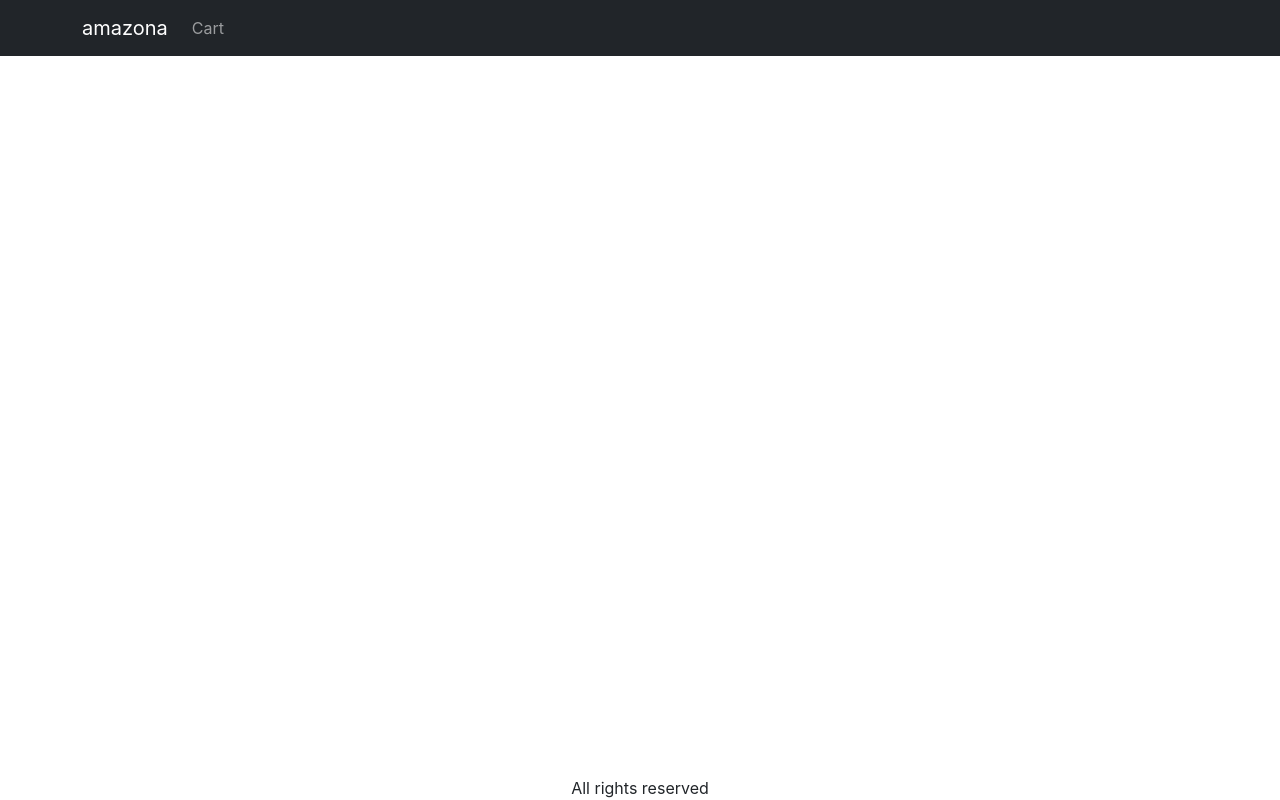
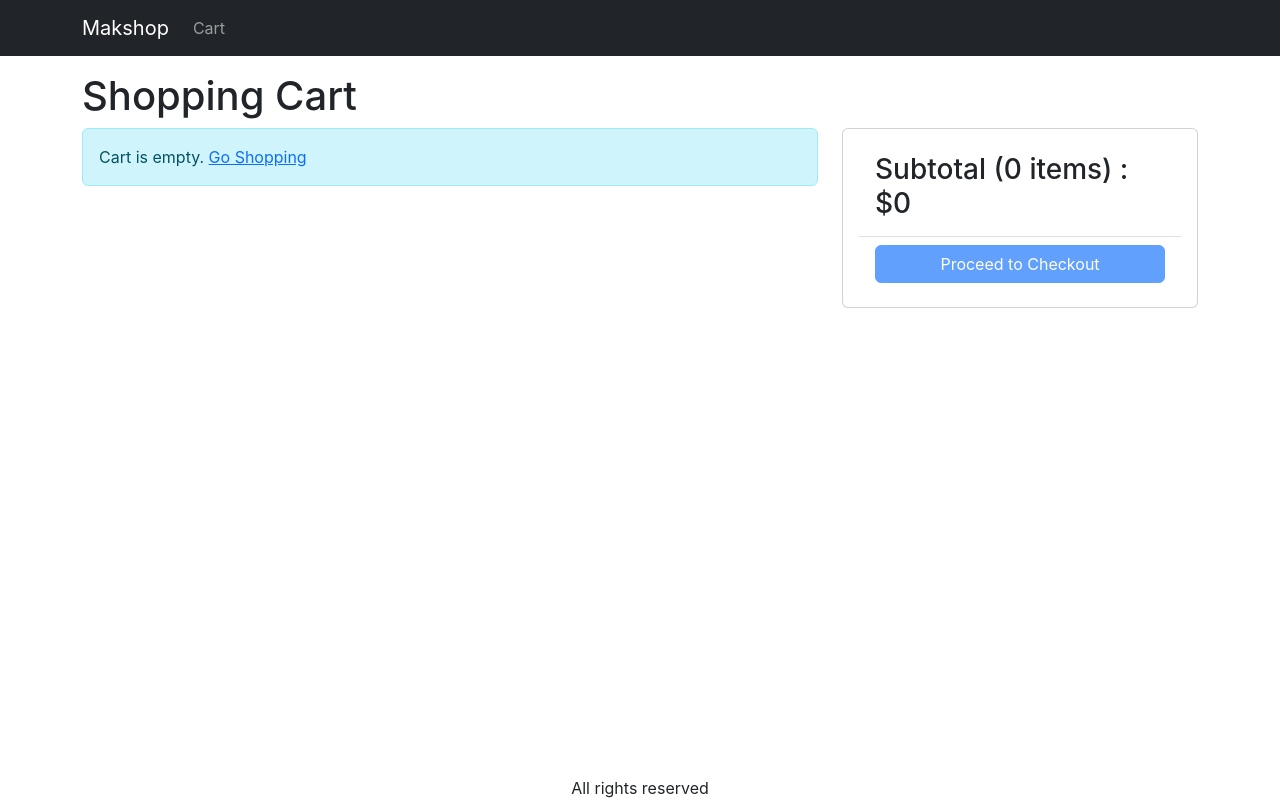
Before and after one commit to rashidkhalil13/Maskshop, a React (Create React App) app in the folder frontend/: page /cart in a window 1280 px wide. Built offline with nearby package versions, Linux system fonts and the light colour scheme.

Commit message:
cart screen, checkout button implemented

```diff
--- a/frontend/src/App.js
+++ b/frontend/src/App.js
@@ -8,6 +8,7 @@ import Container from 'react-bootstrap/Container';
 import { LinkContainer } from 'react-router-bootstrap';
 import { useContext } from 'react';
 import { Store } from './Store';
+import CartScreen from './screens/CartScreen';
 
 function App() {
   const { state } = useContext(Store);
@@ -19,7 +20,7 @@ function App() {
           <Navbar bg="dark" variant="dark">
             <Container>
               <LinkContainer to="/">
-                <Navbar.Brand>amazona</Navbar.Brand>
+                <Navbar.Brand>Makshop</Navbar.Brand>
               </LinkContainer>
               <Nav className="me-auto">
                 <Link to="/cart" className="nav-link">
@@ -38,6 +39,7 @@ function App() {
           <Container className="mt-3">
             <Routes>
               <Route path="/product/:slug" element={<ProductScreen />} />
+              <Route path="/cart" element={<CartScreen />} />
               <Route path="/" element={<HomeScreen />} />
             </Routes>
           </Container>
--- /dev/null
+++ b/frontend/src/screens/CartScreen.js
@@ -0,0 +1,96 @@
+import { useContext } from 'react';
+import { Store } from '../Store';
+import { Helmet } from 'react-helmet-async';
+import Row from 'react-bootstrap/Row';
+import Col from 'react-bootstrap/Col';
+import MessageBox from '../components/MessageBox';
+import ListGroup from 'react-bootstrap/ListGroup';
+import Button from 'react-bootstrap/Button';
+import Card from 'react-bootstrap/Card';
+import { Link } from 'react-router-dom';
+
+export default function CartScreen() {
+  const { state, dispatch: ctxDispatch } = useContext(Store);
+  const {
+    cart: { cartItems },
+  } = state;
+
+  return (
+    <div>
+      <Helmet>
+        <title>Shopping Cart</title>
+      </Helmet>
+      <h1>Shopping Cart</h1>
+      <Row>
+        <Col md={8}>
+          {cartItems.length === 0 ? (
+            <MessageBox>
+              Cart is empty. <Link to="/">Go Shopping</Link>
+            </MessageBox>
+          ) : (
+            <ListGroup>
+              {cartItems.map((item) => (
+                <ListGroup.Item key={item._id}>
+                  <Row className="align-items-center">
+                    <Col md={4}>
+                      <img
+                        src={item.image}
+                        alt={item.name}
+                        className="img-fluid rounded img-thumbnail"
+                      ></img>{' '}
+                      <Link to={`/product/${item.slug}`}>{item.name}</Link>
+                    </Col>
+                    <Col md={3}>
+                      <Button variant="light" disabled={item.quantity === 1}>
+                        <i className="fas fa-minus-circle"></i>
+                      </Button>{' '}
+                      <span>{item.quantity}</span>{' '}
+                      <Button
+                        variant="light"
+                        disabled={item.quantity === item.countInStock}
+                      >
+                        <i className="fas fa-plus-circle"></i>
+                      </Button>
+                    </Col>
+                    <Col md={3}>${item.price}</Col>
+                    <Col md={2}>
+                      <Button variant="light">
+                        <i className="fas fa-trash"></i>
+                      </Button>
+                    </Col>
+                  </Row>
+                </ListGroup.Item>
+              ))}
+            </ListGroup>
+          )}
+        </Col>
+        <Col md={4}>
+          <Card>
+            <Card.Body>
+              <ListGroup variant="flush">
+                <ListGroup.Item>
+                  <h3>
+                    Subtotal ({cartItems.reduce((a, c) => a + c.quantity, 0)}{' '}
+                    items) : $
+                    {cartItems.reduce((a, c) => a + c.price * c.quantity, 0)}
+                  </h3>
+                </ListGroup.Item>
+                <ListGroup.Item>
+                  <div className="d-grid">
+                    <Button
+                      type="button"
+                      variant="primary"
+                      disabled={cartItems.length === 0}
+                    >
+                      Proceed to Checkout
+                    </Button>
+                  </div>
+                </ListGroup.Item>
+              </ListGroup>
+            </Card.Body>
+          </Card>
+        </Col>
+      </Row>
+    </div>
+  );
+}
--- a/frontend/src/screens/ProductScreen.js
+++ b/frontend/src/screens/ProductScreen.js
@@ -1,6 +1,6 @@
 import axios from 'axios';
 import { useContext, useEffect, useReducer } from 'react';
-import { useParams } from 'react-router-dom';
+import { useNavigate, useParams } from 'react-router-dom';
 import Row from 'react-bootstrap/Row';
 import Col from 'react-bootstrap/Col';
 import Card from 'react-bootstrap/Card';
@@ -28,6 +28,8 @@ const reducer = (state, action) => {
 };
 
 function ProductScreen() {
+  const navigate = useNavigate();
+
   const params = useParams();
   const { slug } = params;
 
@@ -60,11 +62,12 @@ function ProductScreen() {
       window.alert('Sorry. Product is out of stock');
       return;
     }
-
     ctxDispatch({
       type: 'CART_ADD_ITEM',
       payload: { ...product, quantity },
     });
+
+    navigate('/cart');
   };
 
   return loading ? (
```
